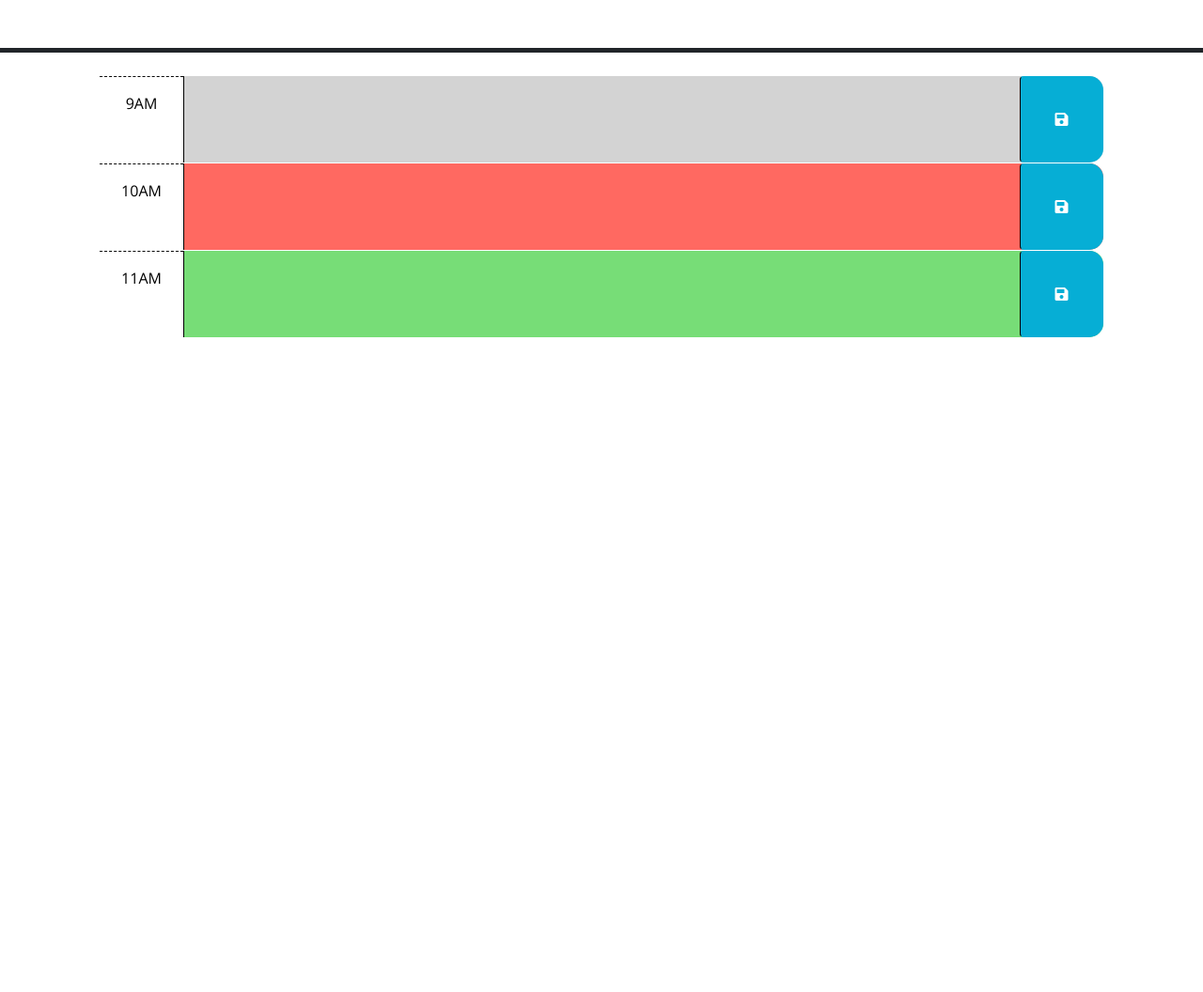
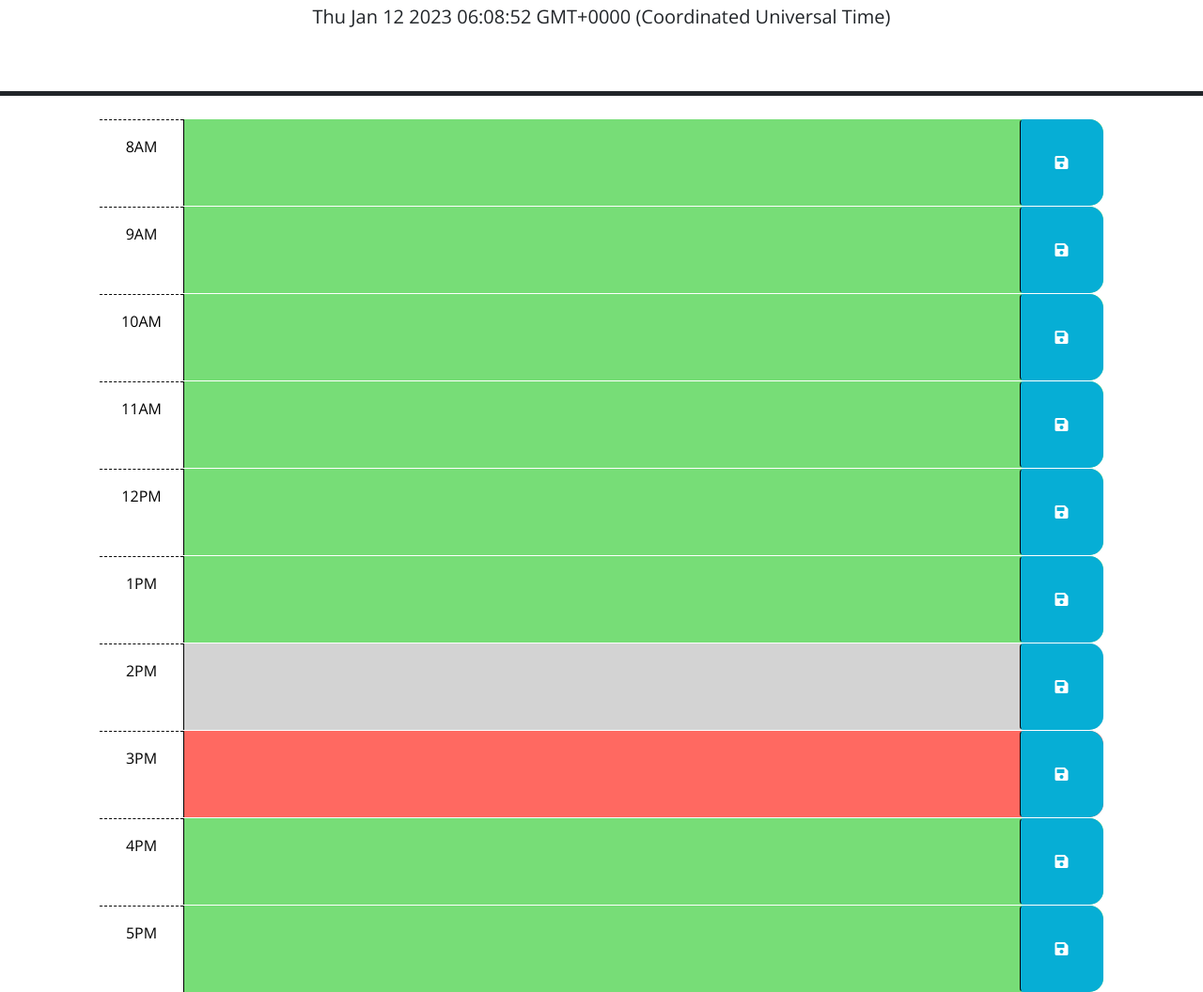
Before and after one commit to NotEnoughBacon/Calendar-Organizer, a plain HTML site: page index.html in a window 1280 px wide. Shown: the part 176-1232 px from the top of the page at 94% size. Before the commit the page ends 800 px from the top, so only its background shows below. Drawn offline with nearby package versions, Linux system fonts and the light colour scheme.

Commit message:
added updating clock

```diff
--- a/index.html
+++ b/index.html
@@ -29,35 +29,27 @@
       <p id="currentDay" class="lead"></p>
     </header>
     <div class="container-lg px-5">
-      <!-- Use class for "past", "present", and "future" to apply styles to the
-        time-block divs accordingly. The javascript will need to do this by
-        adding/removing these classes on each div by comparing the hour in the
-        id to the current hour. The html provided below is meant to be an example
-        demonstrating how the css provided can be leveraged to create the
-        desired layout and colors. The html below should be removed or updated
-        in the finished product. Remember to delete this comment once the
-        code is implemented.
-        -->
-
-      <!-- Example of a past time block. The "past" class adds a gray background color. -->
-      <div id="hour-9" class="row time-block past">
+      <div id="hour-8" class="row time-block future">
+        <div class="col-2 col-md-1 hour text-center py-3">8AM</div>
+        <textarea class="col-8 col-md-10 description" rows="3"> </textarea>
+        <button class="btn saveBtn col-2 col-md-1" aria-label="save">
+          <i class="fas fa-save" aria-hidden="true"></i>
+        </button>
+      </div>
+      <div id="hour-9" class="row time-block future">
         <div class="col-2 col-md-1 hour text-center py-3">9AM</div>
         <textarea class="col-8 col-md-10 description" rows="3"> </textarea>
         <button class="btn saveBtn col-2 col-md-1" aria-label="save">
           <i class="fas fa-save" aria-hidden="true"></i>
         </button>
       </div>
-
-      <!-- Example of a a present time block. The "present" class adds a red background color. -->
-      <div id="hour-10" class="row time-block present">
+      <div id="hour-10" class="row time-block future">
         <div class="col-2 col-md-1 hour text-center py-3">10AM</div>
         <textarea class="col-8 col-md-10 description" rows="3"> </textarea>
         <button class="btn saveBtn col-2 col-md-1" aria-label="save">
           <i class="fas fa-save" aria-hidden="true"></i>
         </button>
       </div>
-
-      <!-- Example of a future time block. The "future" class adds a green background color. -->
       <div id="hour-11" class="row time-block future">
         <div class="col-2 col-md-1 hour text-center py-3">11AM</div>
         <textarea class="col-8 col-md-10 description" rows="3"> </textarea>
@@ -65,14 +57,56 @@
           <i class="fas fa-save" aria-hidden="true"></i>
         </button>
       </div>
-
+      <div id="hour-12" class="row time-block future">
+        <div class="col-2 col-md-1 hour text-center py-3">12PM</div>
+        <textarea class="col-8 col-md-10 description" rows="3"> </textarea>
+        <button class="btn saveBtn col-2 col-md-1" aria-label="save">
+          <i class="fas fa-save" aria-hidden="true"></i>
+        </button>
+      </div>
+      <div id="hour-1" class="row time-block future">
+        <div class="col-2 col-md-1 hour text-center py-3">1PM</div>
+        <textarea class="col-8 col-md-10 description" rows="3"> </textarea>
+        <button class="btn saveBtn col-2 col-md-1" aria-label="save">
+          <i class="fas fa-save" aria-hidden="true"></i>
+        </button>
+      </div>
+      <div id="hour-2" class="row time-block past">
+        <div class="col-2 col-md-1 hour text-center py-3">2PM</div>
+        <textarea class="col-8 col-md-10 description" rows="3"> </textarea>
+        <button class="btn saveBtn col-2 col-md-1" aria-label="save">
+          <i class="fas fa-save" aria-hidden="true"></i>
+        </button>
+      </div>
+      <div id="hour-3" class="row time-block present">
+        <div class="col-2 col-md-1 hour text-center py-3">3PM</div>
+        <textarea class="col-8 col-md-10 description" rows="3"> </textarea>
+        <button class="btn saveBtn col-2 col-md-1" aria-label="save">
+          <i class="fas fa-save" aria-hidden="true"></i>
+        </button>
+      </div>
+      <div id="hour-4" class="row time-block future">
+        <div class="col-2 col-md-1 hour text-center py-3">4PM</div>
+        <textarea class="col-8 col-md-10 description" rows="3"> </textarea>
+        <button class="btn saveBtn col-2 col-md-1" aria-label="save">
+          <i class="fas fa-save" aria-hidden="true"></i>
+        </button>
+      </div>
+      <div id="hour-5" class="row time-block future">
+        <div class="col-2 col-md-1 hour text-center py-3">5PM</div>
+        <textarea class="col-8 col-md-10 description" rows="3"> </textarea>
+        <button class="btn saveBtn col-2 col-md-1" aria-label="save">
+          <i class="fas fa-save" aria-hidden="true"></i>
+        </button>
+      </div>
+    </div>
     <script src="https://code.jquery.com/jquery-3.4.1.min.js"></script>
     <script
       src="https://cdn.jsdelivr.net/npm/dayjs@1.11.3/dayjs.min.js"
       integrity="sha256-iu/zLUB+QgISXBLCW/mcDi/rnf4m4uEDO0wauy76x7U="
-      crossorigin="anonymous"
-    ></script>
-
+      crossorigin="anonymous">
+    </script>
+    <script>dayjs().format()</script>
     <script src="script.js"></script>
   </body>
 </html>
--- a/script.js
+++ b/script.js
@@ -1,6 +1,14 @@
-// Wrap all code that interacts with the DOM in a call to jQuery to ensure that
-// the code isn't run until the browser has finished rendering all the elements
-// in the html.
+var time
+
+function updateClock() {
+  var time = dayjs();
+  $('#currentDay').text(time.$d)
+  console.log('why')
+  setTimeout(updateClock, 1000)
+}
+
+
+
 $(function () {
   // TODO: Add a listener for click events on the save button. This code should
   // use the id in the containing time-block as a key to save the user input in
@@ -21,3 +29,5 @@ $(function () {
   //
   // TODO: Add code to display the current date in the header of the page.
 });
+
+updateClock();
```
